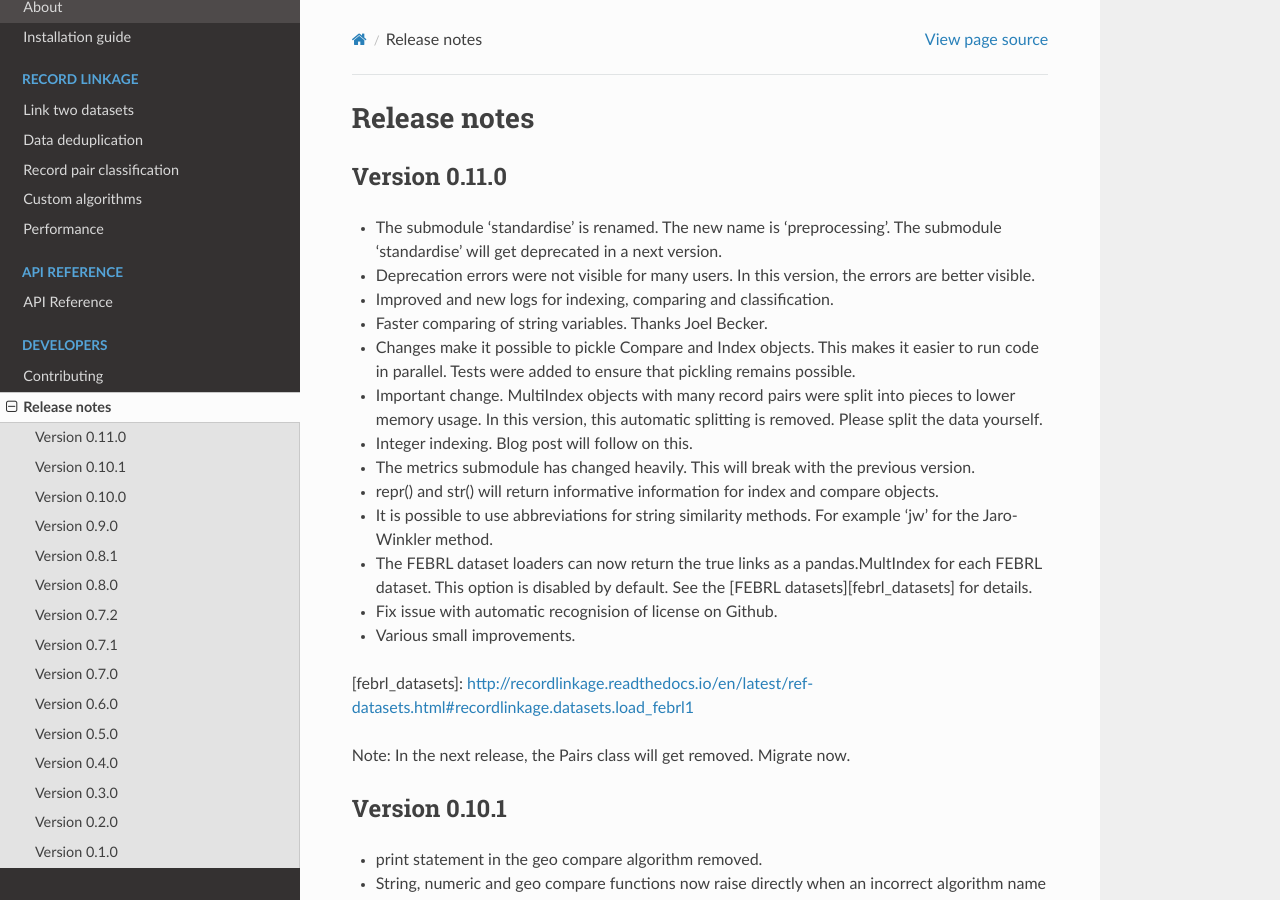
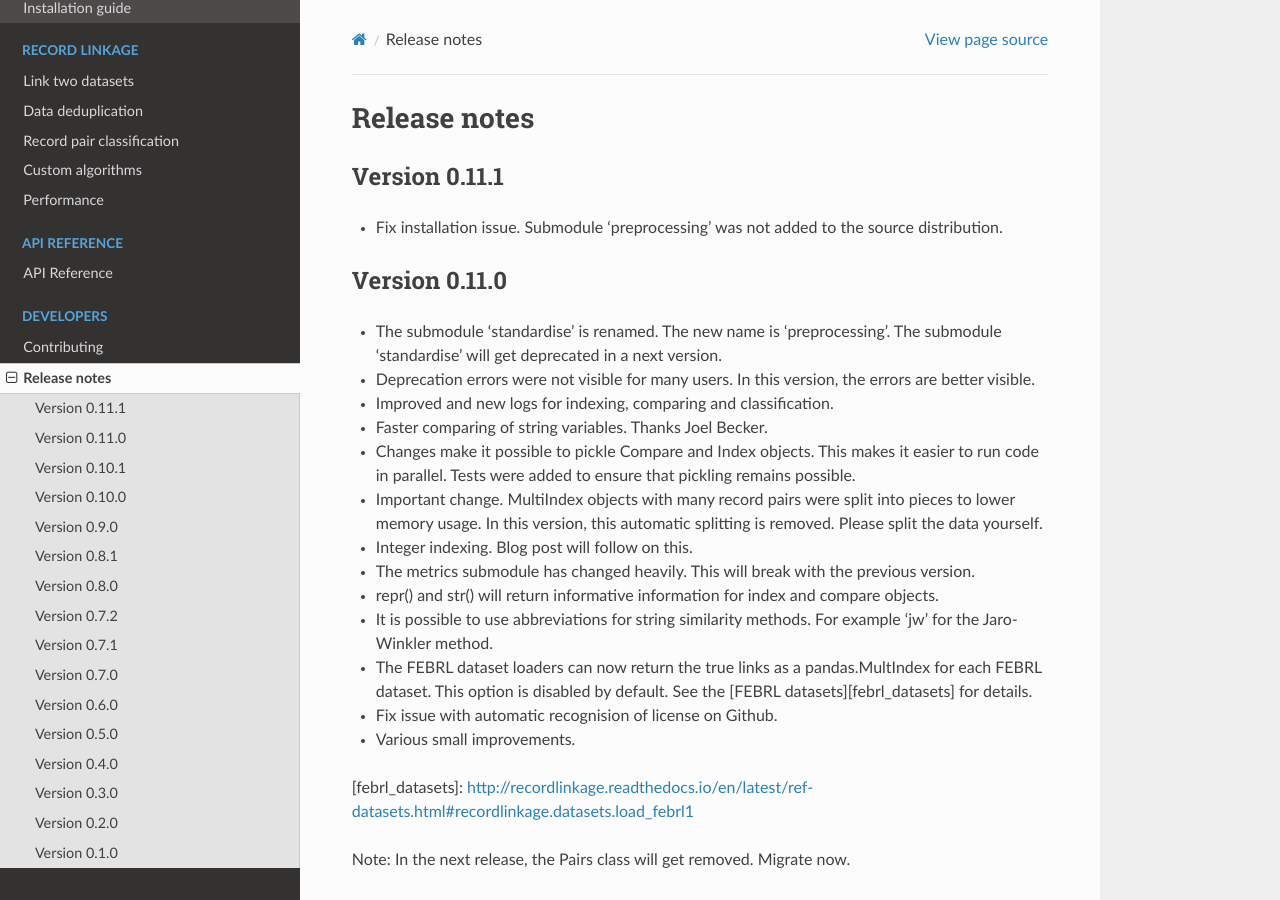
Before and after one commit to J535D165/recordlinkage, a Sphinx documentation site: the page built from docs/changelog.rst, in a window 1280 px wide and 900 px high. Built offline with Sphinx 7.4.7 and the Read the Docs theme 2.0.0, drawn with Linux system fonts in a browser that asks for light colours.

Commit message:
Add changelog for v0.11.1

```diff
--- a/docs/changelog.rst
+++ b/docs/changelog.rst
@@ -1,6 +1,13 @@
 *************
 Release notes
 *************
+
+Version 0.11.1
+==============
+
+- Fix installation issue. Submodule 'preprocessing' was not added to the
+  source distribution.
+
 
 Version 0.11.0
 ==============
```
